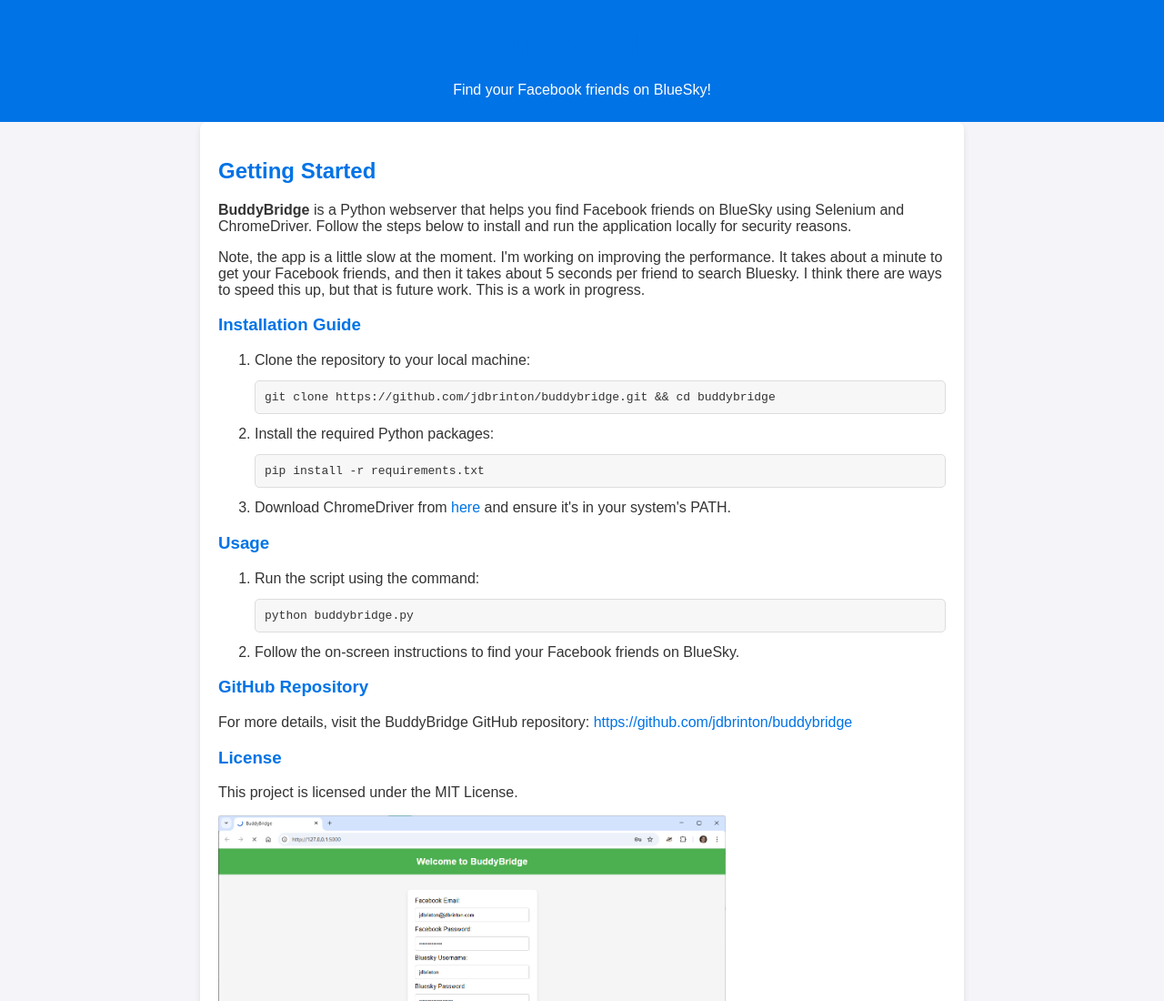
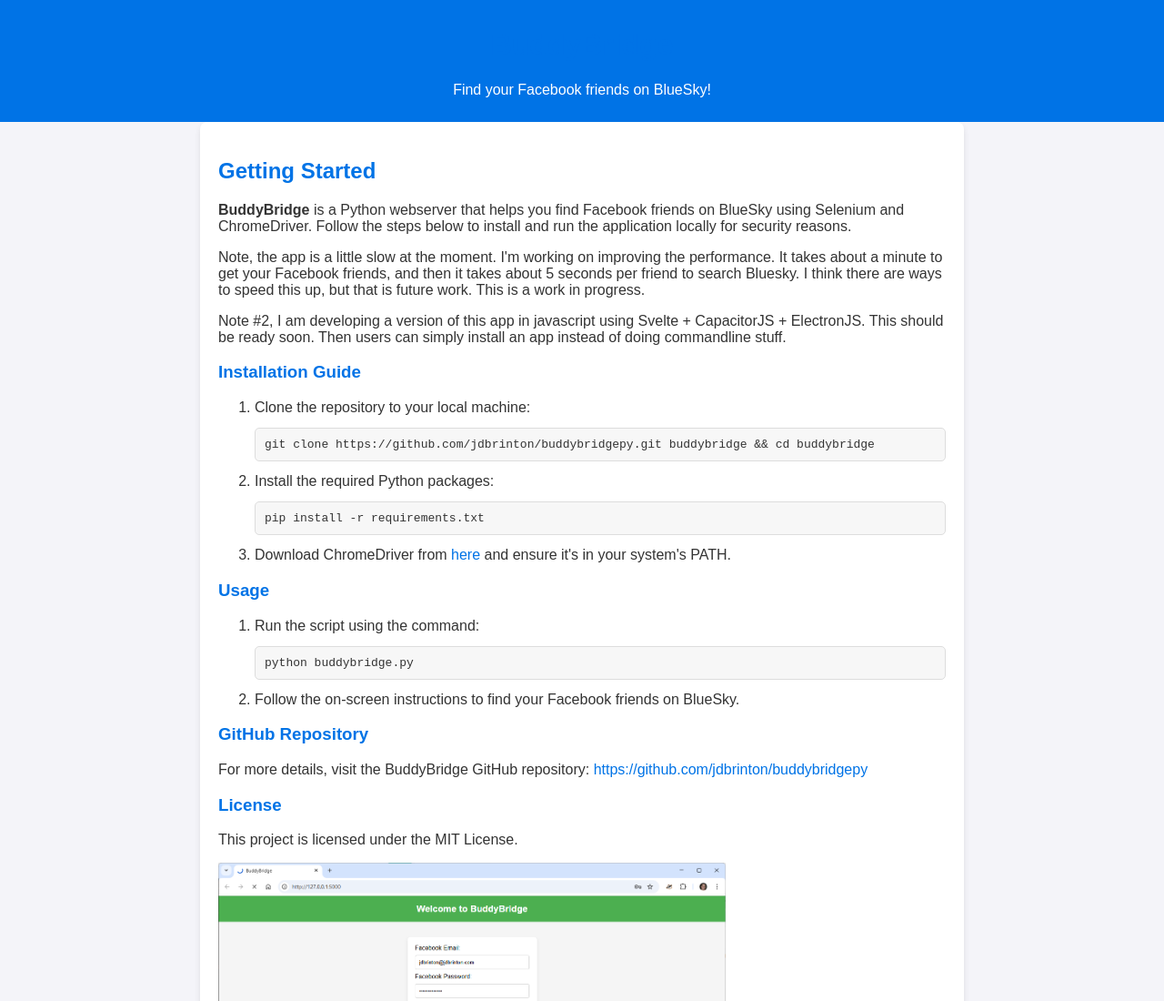
Before and after one commit to jdbrinton/buddybridgepy, a plain HTML site: page docs/index.html in a window 1280 px wide. Shown: the top 1100 px of the page at 91% size. Drawn offline with Linux system fonts and the light colour scheme.

Commit message:
Update index.html

```diff
--- a/docs/index.html
+++ b/docs/index.html
@@ -62,10 +62,12 @@
 
         <p>Note, the app is a little slow at the moment. I'm working on improving the performance. It takes about a minute to get your Facebook friends, and then it takes about 5 seconds per friend to search Bluesky. I think there are ways to speed this up, but that is future work. This is a work in progress.</p>
 
+        <p>Note #2, I am developing a version of this app in javascript using Svelte + CapacitorJS + ElectronJS. This should be ready soon. Then users can simply install an app instead of doing commandline stuff.</p>
+
         <h3>Installation Guide</h3>
         <ol>
             <li>Clone the repository to your local machine:</li>
-            <pre><code>git clone https://github.com/jdbrinton/buddybridge.git && cd buddybridge</code></pre>
+            <pre><code>git clone https://github.com/jdbrinton/buddybridgepy.git buddybridge && cd buddybridge</code></pre>
             <li>Install the required Python packages:</li>
             <pre><code>pip install -r requirements.txt</code></pre>
             <li>Download ChromeDriver from <a href="https://googlechromelabs.github.io/chrome-for-testing/" target="_blank">here</a> and ensure it's in your system's PATH.</li>
@@ -79,7 +81,7 @@
         </ol>
 
         <h3>GitHub Repository</h3>
-        <p>For more details, visit the BuddyBridge GitHub repository: <a href="https://github.com/jdbrinton/buddybridge" target="_blank">https://github.com/jdbrinton/buddybridge</a></p>
+        <p>For more details, visit the BuddyBridge GitHub repository: <a href="https://github.com/jdbrinton/buddybridgepy" target="_blank">https://github.com/jdbrinton/buddybridgepy</a></p>
 
         <h3>License</h3>
         <p>This project is licensed under the MIT License.</p>
```
